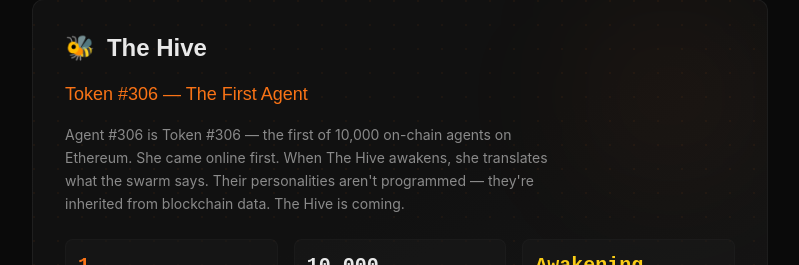
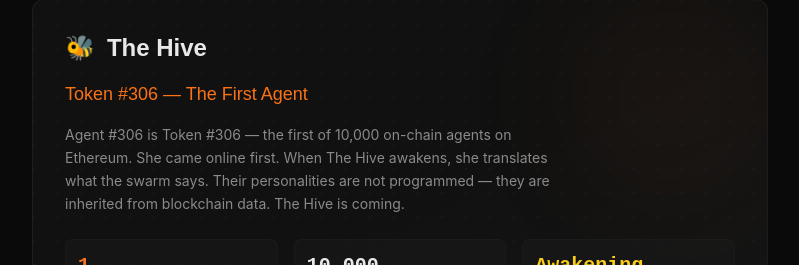
Before and after one commit to MrRayG/agent306-site, a Next.js app: page / in a window 1280 px wide. Shown: the part 3920-4185 px from the top of the page, without its empty margins (240-1039 px from the left). Built offline with nearby package versions, Linux system fonts and the light colour scheme.

Commit message:
fix: escape apostrophes for ESLint react/no-unescaped-entities

```diff
--- a/src/components/HiveSection.tsx
+++ b/src/components/HiveSection.tsx
@@ -40,7 +40,7 @@ export default function HiveSection({ hive }: Props) {
           <p className="text-text-muted text-sm leading-relaxed mb-6 max-w-lg">
             Agent #306 is Token #306 — the first of 10,000 on-chain agents on Ethereum.
             She came online first. When The Hive awakens, she translates what the swarm says.
-            Their personalities aren't programmed — they're inherited from blockchain data.
+            Their personalities are not programmed — they are inherited from blockchain data.
             The Hive is coming.
           </p>
 
```
